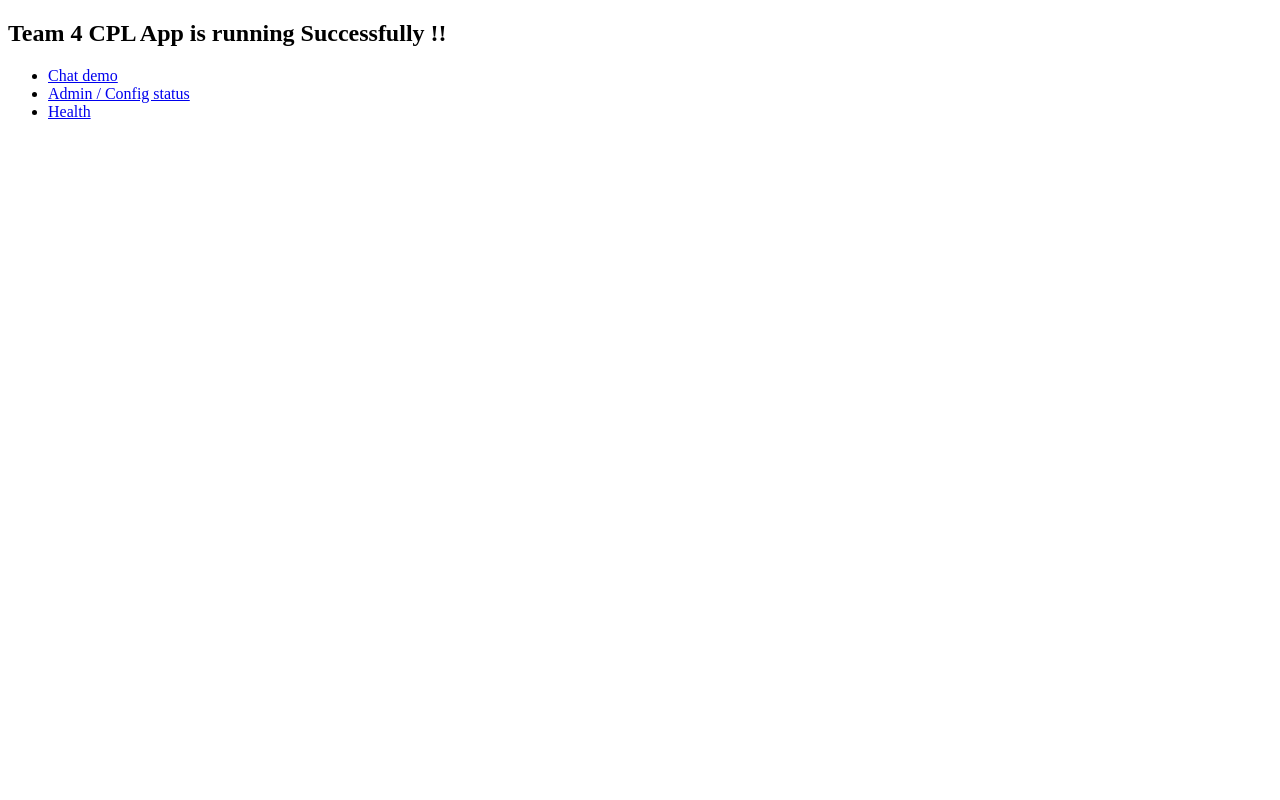
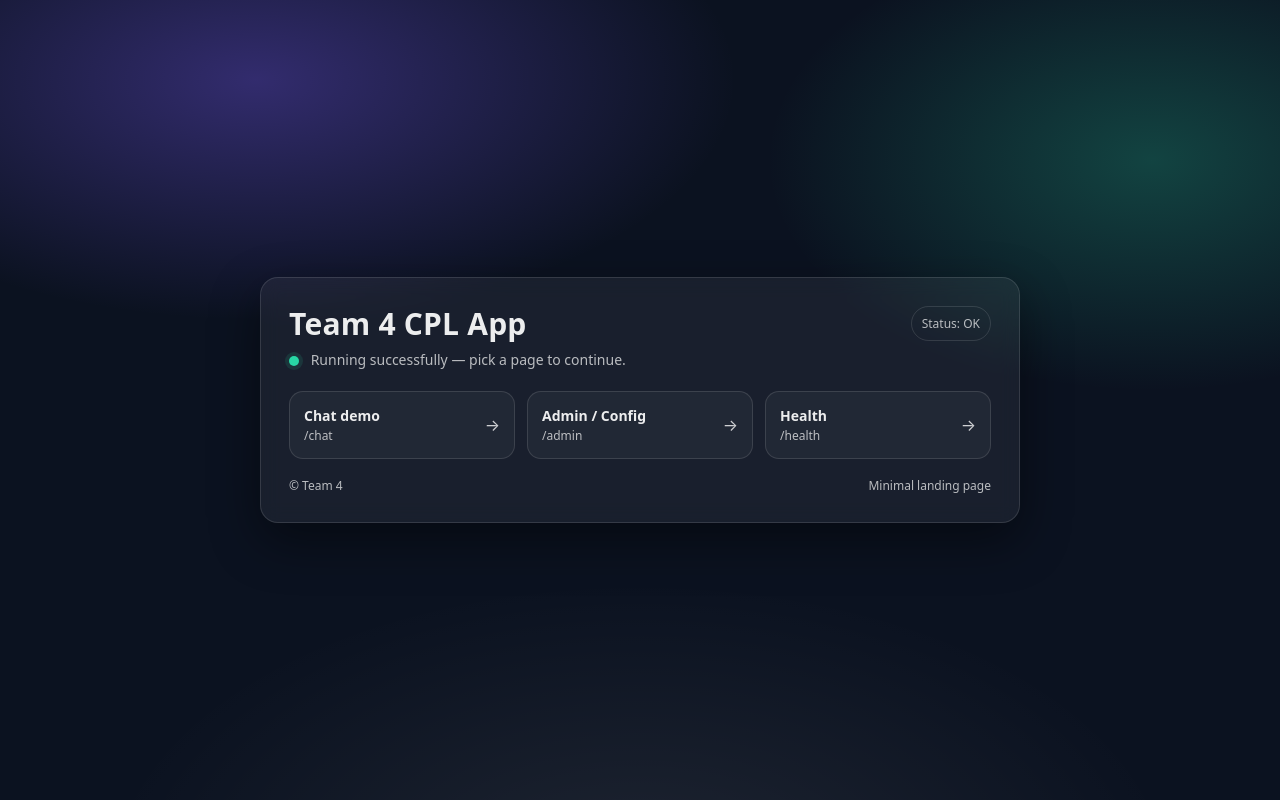
Before and after one commit to ITC6040-Team-4/cpl-instructor-app, a Flask app: page / in a window 1280 px wide. Run offline with Flask 3, Linux system fonts and the light colour scheme.

Commit message:
index.html UI changes

```diff
--- a/templates/index.html
+++ b/templates/index.html
@@ -1,15 +1,210 @@
 <!doctype html>
-<html>
+<html lang="en">
 <head>
 <meta charset="utf-8" />
+<meta name="viewport" content="width=device-width, initial-scale=1" />
 <title>Team 4 CPL App</title>
+<style>
+      :root {
+        --bg: #0b1220;
+        --card: rgba(255, 255, 255, 0.06);
+        --border: rgba(255, 255, 255, 0.12);
+        --text: rgba(255, 255, 255, 0.92);
+        --muted: rgba(255, 255, 255, 0.70);
+        --accent: #7c5cff;
+        --accent2: #28d7a5;
+      }
+
+      * { box-sizing: border-box; }
+
+      body {
+        margin: 0;
+        min-height: 100vh;
+        font-family: ui-sans-serif, system-ui, -apple-system, Segoe UI, Roboto,
+          Helvetica, Arial, "Apple Color Emoji", "Segoe UI Emoji";
+        color: var(--text);
+        background:
+          radial-gradient(800px 400px at 20% 10%, rgba(124, 92, 255, 0.35), transparent 60%),
+          radial-gradient(700px 420px at 90% 20%, rgba(40, 215, 165, 0.25), transparent 55%),
+          radial-gradient(900px 500px at 50% 110%, rgba(255, 255, 255, 0.08), transparent 60%),
+          var(--bg);
+        display: grid;
+        place-items: center;
+        padding: 24px;
+      }
+
+      .wrap {
+        width: 100%;
+        max-width: 760px;
+      }
+
+      .card {
+        background: var(--card);
+        border: 1px solid var(--border);
+        border-radius: 18px;
+        padding: 28px;
+        backdrop-filter: blur(10px);
+        box-shadow: 0 18px 50px rgba(0, 0, 0, 0.45);
+      }
+
+      header {
+        display: flex;
+        align-items: flex-start;
+        justify-content: space-between;
+        gap: 16px;
+        margin-bottom: 18px;
+      }
+
+      h1 {
+        font-size: clamp(22px, 3vw, 30px);
+        line-height: 1.2;
+        margin: 0;
+        letter-spacing: 0.2px;
+      }
+
+      .pill {
+        font-size: 12px;
+        padding: 8px 10px;
+        border-radius: 999px;
+        border: 1px solid var(--border);
+        color: var(--muted);
+        white-space: nowrap;
+      }
+
+      .sub {
+        margin: 8px 0 0;
+        color: var(--muted);
+        font-size: 14px;
+      }
+
+      .links {
+        list-style: none;
+        padding: 0;
+        margin: 22px 0 0;
+        display: grid;
+        grid-template-columns: repeat(3, minmax(0, 1fr));
+        gap: 12px;
+      }
+
+      .links a {
+        display: flex;
+        align-items: center;
+        justify-content: space-between;
+        gap: 10px;
+        padding: 14px 14px;
+        border-radius: 14px;
+        border: 1px solid var(--border);
+        background: rgba(255, 255, 255, 0.04);
+        text-decoration: none;
+        color: var(--text);
+        transition: transform 120ms ease, background 120ms ease, border-color 120ms ease;
+      }
+
+      .links a:hover {
+        transform: translateY(-2px);
+        background: rgba(255, 255, 255, 0.07);
+        border-color: rgba(255, 255, 255, 0.20);
+      }
+
+      .label {
+        display: flex;
+        flex-direction: column;
+        gap: 2px;
+      }
+
+      .label strong {
+        font-size: 14px;
+      }
+
+      .label span {
+        font-size: 12px;
+        color: var(--muted);
+      }
+
+      .arrow {
+        opacity: 0.85;
+        font-size: 16px;
+      }
+
+      footer {
+        margin-top: 18px;
+        display: flex;
+        align-items: center;
+        justify-content: space-between;
+        gap: 12px;
+        color: var(--muted);
+        font-size: 12px;
+      }
+
+      .dot {
+        width: 10px;
+        height: 10px;
+        border-radius: 999px;
+        background: var(--accent2);
+        box-shadow: 0 0 0 4px rgba(40, 215, 165, 0.12);
+        display: inline-block;
+        margin-right: 8px;
+        vertical-align: -1px;
+      }
+
+      @media (max-width: 640px) {
+        .card { padding: 22px; }
+        .links { grid-template-columns: 1fr; }
+      }
+</style>
 </head>
+
   <body>
-    <h2>Team 4 CPL App is running Successfully !! </h2>
-    <ul>
-      <li><a href="/chat">Chat demo</a></li>
-      <li><a href="/admin">Admin / Config status</a></li>
-      <li><a href="/health">Health</a></li>
+<main class="wrap">
+<section class="card" role="region" aria-label="App status and links">
+<header>
+<div>
+<h1>Team 4 CPL App</h1>
+<p class="sub">
+<span class="dot"></span>
+              Running successfully — pick a page to continue.
+</p>
+</div>
+<div class="pill">Status: OK</div>
+</header>
+
+        <ul class="links">
+<li>
+<a href="/chat" aria-label="Open Chat demo">
+<div class="label">
+<strong>Chat demo</strong>
+<span>/chat</span>
+</div>
+<span class="arrow">→</span>
+</a>
+</li>
+
+          <li>
+<a href="/admin" aria-label="Open Admin and Config status">
+<div class="label">
+<strong>Admin / Config</strong>
+<span>/admin</span>
+</div>
+<span class="arrow">→</span>
+</a>
+</li>
+
+          <li>
+<a href="/health" aria-label="Open Health endpoint">
+<div class="label">
+<strong>Health</strong>
+<span>/health</span>
+</div>
+<span class="arrow">→</span>
+</a>
+</li>
 </ul>
+
+        <footer>
+<span>© Team 4</span>
+<span>Minimal landing page</span>
+</footer>
+</section>
+</main>
 </body>
 </html>
```
Lines whose indentation alone changed are shown as unchanged.
